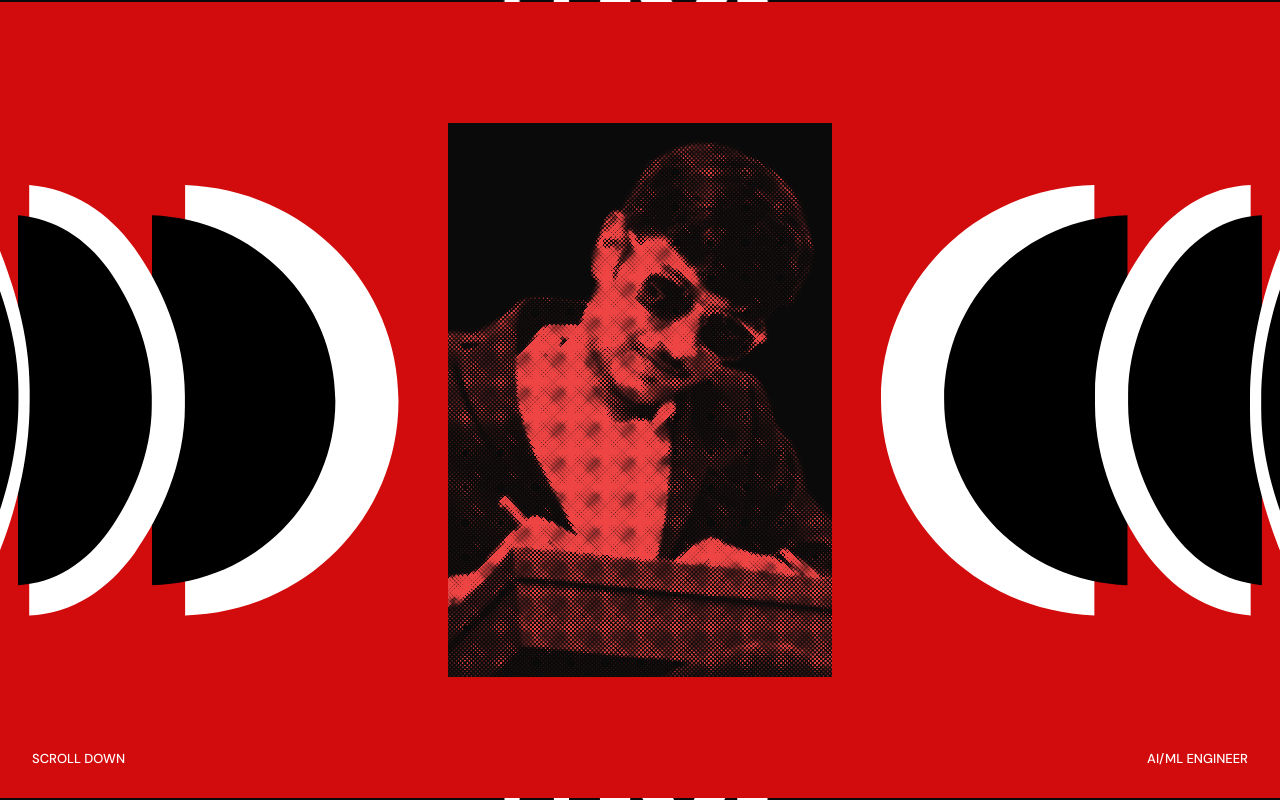
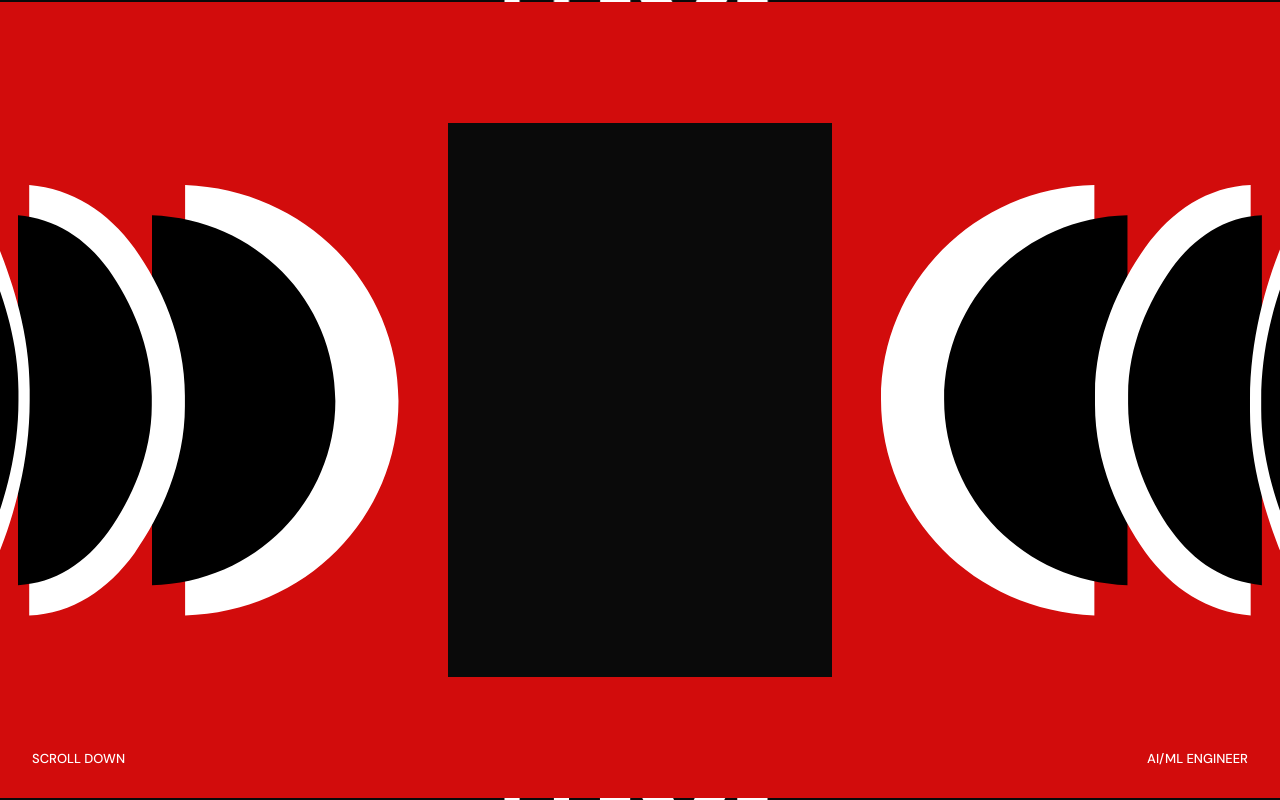
Before and after one commit to Hrithik875/PortfolioWebsite, a Next.js app: page / in a window 1280 px wide. Shown: the top 800 px of the page. Built offline with nearby package versions, Linux system fonts and the light colour scheme.

Commit message:
feat(hero/about): sync halftone entry anim, smooth hero transition, and update about headline styling

```diff
--- a/src/app/layout.tsx
+++ b/src/app/layout.tsx
@@ -36,7 +36,7 @@ const aboutSans = Public_Sans({
 
 const aboutSerif = Spectral({
   subsets: ["latin"],
-  weight: "400",
+  weight: ["400", "600", "700"],
   style: "italic",
   variable: "--font-about-serif",
   display: "swap",
--- /dev/null
+++ b/src/components/HalftoneReveal/HalftoneReveal.d.ts
@@ -0,0 +1,40 @@
+import { CSSProperties, ForwardRefExoticComponent, RefAttributes } from 'react';
+
+export interface HalftoneRevealHandle {
+  startIntro: (force?: boolean) => void;
+}
+
+export interface HalftoneRevealProps {
+  src?: string;
+  fit?: 'cover' | 'contain';
+  mode?: 'mono' | 'duotone' | 'color';
+  shape?: 'dot' | 'ellipse' | 'square' | 'diamond' | 'line' | 'cross';
+  cellSize?: number;
+  angle?: number;
+  dotScale?: number;
+  inkColor?: string;
+  accentColor?: string;
+  paperColor?: string;
+  contrast?: number;
+  brightness?: number;
+  invert?: boolean;
+  roughness?: number;
+  misregistration?: number;
+  revealRadius?: number;
+  softness?: number;
+  linger?: number;
+  reverse?: boolean;
+  wander?: boolean;
+  clickBurst?: boolean;
+  intro?: boolean;
+  playIntro?: boolean;
+  introDuration?: number;
+  className?: string;
+  style?: CSSProperties;
+}
+
+declare const HalftoneReveal: ForwardRefExoticComponent<
+  HalftoneRevealProps & RefAttributes<HalftoneRevealHandle>
+>;
+
+export default HalftoneReveal;
--- a/src/components/HalftoneReveal/HalftoneReveal.jsx
+++ b/src/components/HalftoneReveal/HalftoneReveal.jsx
@@ -1,6 +1,6 @@
 'use client';
 
-import { useEffect, useRef } from 'react';
+import { useEffect, useRef, forwardRef, useImperativeHandle } from 'react';
 
 const DEFAULT_SRC = 'https://images.unsplash.com/photo-1693250707557-a846a014b321?q=80&w=1400&auto=format&fit=crop';
 
@@ -361,7 +361,7 @@ const measureEdge = (context, image) => {
   return { matte, plain: clear < count * 0.5 && spread < 0.06 };
 };
 
-const HalftoneReveal = ({
+const HalftoneReveal = forwardRef(({
   src = DEFAULT_SRC,
   fit = 'cover',
   mode = 'mono',
@@ -384,12 +384,22 @@ const HalftoneReveal = ({
   wander = false,
   clickBurst = true,
   intro = true,
+  playIntro = true,
+  introDuration = 2.2,
   className = '',
   style
-}) => {
+}, ref) => {
   const containerRef = useRef(null);
   const canvasRef = useRef(null);
   const wakeRef = useRef(null);
+  const triggerIntroRef = useRef(null);
+
+  useImperativeHandle(ref, () => ({
+    startIntro: (force = false) => {
+      triggerIntroRef.current?.(force);
+    }
+  }));
+
   const settings = {
     fit,
     mode: MODES[mode] ?? 0,
@@ -411,7 +421,9 @@ const HalftoneReveal = ({
     reverse,
     wander,
     clickBurst,
-    intro
+    intro,
+    playIntro: Boolean(playIntro),
+    introDuration: Math.max(0.1, Number(introDuration) || 2.2)
   };
   const settingsRef = useRef(settings);
   settingsRef.current = settings;
@@ -526,7 +538,9 @@ const HalftoneReveal = ({
       image: null,
       matte: [0, 0, 0],
       key: 0,
+      introStarted: false,
       introStart: 0,
+      shouldPlayIntro: Boolean(settingsRef.current.playIntro),
       presence: 0,
       drift: 0,
       trailUntil: 0
@@ -607,7 +621,14 @@ const HalftoneReveal = ({
     const drawView = (s, now) => {
       const [fx, fy, fw, fh] = frameRect(s);
       const image = state.image;
-      const intro = !image ? 0 : !s.intro || reduce ? 1 : Math.min(1, (now - state.introStart) / 1000 / INTRO_SECONDS);
+      const duration = s.introDuration || INTRO_SECONDS;
+      const intro = !image
+        ? 0
+        : !s.intro || reduce
+        ? 1
+        : !state.introStarted
+        ? 0
+        : Math.min(1, (now - state.introStart) / 1000 / duration);
       gl.viewport(0, 0, canvas.width, canvas.height);
       gl.useProgram(viewProgram);
       gl.activeTexture(gl.TEXTURE0);
@@ -697,7 +718,7 @@ const HalftoneReveal = ({
       const intro = drawView(s, now);
 
       const busy =
-        engaged || state.presence > 0.002 || bursts.length > 0 || now < state.trailUntil || (state.image && intro < 1);
+        engaged || state.presence > 0.002 || bursts.length > 0 || now < state.trailUntil || (state.image && state.introStarted && intro < 1);
       if (busy) raf = requestAnimationFrame(frame);
       else last = 0;
     };
@@ -705,6 +726,16 @@ const HalftoneReveal = ({
     const wake = () => {
       if (!raf && alive && visible && !document.hidden) raf = requestAnimationFrame(frame);
     };
+
+    const triggerIntro = (force = false) => {
+      state.shouldPlayIntro = true;
+      if (force || !state.introStarted) {
+        state.introStarted = true;
+        state.introStart = performance.now();
+        wake();
+      }
+    };
+    triggerIntroRef.current = triggerIntro;
 
     const image = new Image();
     image.crossOrigin = 'anonymous';
@@ -727,8 +758,11 @@ const HalftoneReveal = ({
         }
       }
       state.image = image;
-      state.introStart = performance.now();
-      wake();
+      if (state.shouldPlayIntro || settingsRef.current.playIntro) {
+        triggerIntro();
+      } else {
+        drawView(settingsRef.current, performance.now());
+      }
     };
     image.src = src;
 
@@ -790,6 +824,7 @@ const HalftoneReveal = ({
       alive = false;
       cancelAnimationFrame(raf);
       wakeRef.current = null;
+      triggerIntroRef.current = null;
       image.onload = null;
       resizeObserver.disconnect();
       intersection.disconnect();
@@ -809,6 +844,12 @@ const HalftoneReveal = ({
   }, [src]);
 
   useEffect(() => {
+    if (playIntro) {
+      triggerIntroRef.current?.();
+    }
+  }, [playIntro]);
+
+  useEffect(() => {
     wakeRef.current?.();
   });
 
@@ -821,6 +862,8 @@ const HalftoneReveal = ({
       <canvas ref={canvasRef} className="absolute inset-0 block h-full w-full" aria-hidden="true" />
     </div>
   );
-};
+});
+
+HalftoneReveal.displayName = 'HalftoneReveal';
 
 export default HalftoneReveal;
--- a/src/components/IntroReveal.tsx
+++ b/src/components/IntroReveal.tsx
@@ -8,12 +8,13 @@ import { useIntro } from "@/context/IntroContext";
 import { useTheme } from "@/components/ThemeProvider";
 import { IntroHeroSvg } from "./IntroHeroSvg";
 import { useHeroScroll } from "./useHeroScroll";
-import HalftoneReveal from "@/components/HalftoneReveal/HalftoneReveal";
+import HalftoneReveal, { type HalftoneRevealHandle } from "@/components/HalftoneReveal/HalftoneReveal";
 import "./IntroReveal.css";
 
 export function IntroReveal() {
   const containerRef = useRef<HTMLDivElement>(null);
   const cardRef = useRef<HTMLDivElement>(null);
+  const halftoneRef = useRef<HalftoneRevealHandle>(null);
   const { introDone, setIntroDone, shouldRunIntro } = useIntro();
   const [isFinished, setIsFinished] = useState(() => {
     if (typeof window !== "undefined" && window.location.search.includes("test_intro=1")) {
@@ -78,6 +79,7 @@ export function IntroReveal() {
     ) {
       setIntroDone(true);
       setIsFinished(true);
+      halftoneRef.current?.startIntro();
       return;
     }
 
@@ -275,6 +277,7 @@ export function IntroReveal() {
             // Unmount preloader, unlock scroll, notify app
             setIsFinished(true);
             setIntroDone(true);
+            halftoneRef.current?.startIntro();
             if (typeof window !== "undefined") {
               window.scrollTo(0, 0);
             }
@@ -410,10 +413,13 @@ export function IntroReveal() {
             {
               clipPath: "polygon(0% 0%, 100% 0%, 100% 100%, 0% 100%)",
               duration: 0.75,
+              onComplete: () => {
+                halftoneRef.current?.startIntro(true);
+              },
             },
             6.25
           )
-          // Phase 1: "Hey there!" entrance animation
+          // Phase 1: "Hey there!" entrance animation (starts after dots bloom begins on fully displayed card)
           .to(
             ".container .card-title-1 .char span",
             {
@@ -421,7 +427,7 @@ export function IntroReveal() {
               duration: 0.65,
               stagger: 0.04,
             },
-            6.7
+            7.3
           )
           // Phase 2: "Hey there!" reverse animation (after clear reading pause)
           .to(
@@ -431,7 +437,7 @@ export function IntroReveal() {
               duration: 0.5,
               stagger: 0.03,
             },
-            8.6
+            8.9
           )
           // Phase 3: "I'm Hrithik" entrance animation
           .to(
@@ -441,10 +447,10 @@ export function IntroReveal() {
               duration: 0.7,
               stagger: 0.04,
             },
-            9.2
+            9.5
           )
           // Hold settle buffer so final text is fully settled before timeline completes
-          .set({}, {}, 10.6);
+          .set({}, {}, 11.0);
       }, containerRef);
     };
 
@@ -525,6 +531,7 @@ export function IntroReveal() {
         <div className="card" ref={cardRef}>
           <div className="card-halftone">
             <HalftoneReveal
+              ref={halftoneRef}
               src="/images/hero-halftone.png"
               mode="mono"
               shape="dot"
@@ -533,6 +540,8 @@ export function IntroReveal() {
               inkColor="#ef4444"
               paperColor={paperColor}
               revealRadius={160}
+              playIntro={isFinished}
+              introDuration={2.2}
               style={{ width: "100%", height: "100%" }}
             />
           </div>
--- a/src/components/about/About.module.css
+++ b/src/components/about/About.module.css
@@ -23,14 +23,15 @@
   will-change: transform;
 }
 
-/* Feather = the "blurry spread" that hangs ABOVE the About background and dissolves the hero.
+/* Feather = progressive blurred spread that hangs over the hero.
+   Overlaps .bg by 2px to guarantee no subpixel seam or gap on fractional DPI displays.
    NOTE: never put opacity / filter / mask on .root or .bg — that would make them a "backdrop root"
    and the backdrop-filter below would stop seeing the hero. */
 .feather {
   position: absolute;
   left: 0;
   right: 0;
-  bottom: 100%;
+  bottom: calc(100% - 2px);
   height: var(--feather, 35vh);
   pointer-events: none;
 }
@@ -41,15 +42,21 @@
   background: linear-gradient(
     to bottom,
     rgba(var(--about-rgb, 10, 10, 10), 0) 0%,
-    rgba(var(--about-rgb, 10, 10, 10), 0.16) 24%,
-    rgba(var(--about-rgb, 10, 10, 10), 0.48) 52%,
-    rgba(var(--about-rgb, 10, 10, 10), 0.82) 80%,
+    rgba(var(--about-rgb, 10, 10, 10), 0.02) 15%,
+    rgba(var(--about-rgb, 10, 10, 10), 0.08) 30%,
+    rgba(var(--about-rgb, 10, 10, 10), 0.22) 45%,
+    rgba(var(--about-rgb, 10, 10, 10), 0.45) 60%,
+    rgba(var(--about-rgb, 10, 10, 10), 0.72) 75%,
+    rgba(var(--about-rgb, 10, 10, 10), 0.90) 86%,
+    rgba(var(--about-rgb, 10, 10, 10), 0.98) 94%,
+    rgb(var(--about-rgb, 10, 10, 10)) 98%,
     rgb(var(--about-rgb, 10, 10, 10)) 100%
   );
+  z-index: 2;
 }
 
-/* Three stacked backdrop blurs, each masked to a different band = a progressive blur
-   (sharp at the top of the feather, very soft where it meets the About background). */
+/* Three stacked progressive backdrop blurs that smoothly dissolve the hero artwork
+   into the feather tint with no hard edge or cutoff. */
 .featherBlur {
   position: absolute;
   inset: 0;
@@ -57,10 +64,11 @@
   backdrop-filter: blur(var(--b));
   -webkit-mask-image: linear-gradient(to bottom, transparent var(--m0), #000 var(--m1));
   mask-image: linear-gradient(to bottom, transparent var(--m0), #000 var(--m1));
+  z-index: 1;
 }
-.fb1 { --b: 3px;  --m0: 0%;  --m1: 35%; }
-.fb2 { --b: 10px; --m0: 25%; --m1: 65%; }
-.fb3 { --b: 24px; --m0: 55%; --m1: 100%; }
+.fb1 { --b: 4px;  --m0: 0%;  --m1: 30%; }
+.fb2 { --b: 14px; --m0: 20%; --m1: 60%; }
+.fb3 { --b: 32px; --m0: 45%; --m1: 85%; }
 
 /* ── Portrait ──
    position:fixed + a scroll-scrubbed transform = the portrait is NOT part of the page flow, so its
@@ -120,15 +128,12 @@
 
 .headline {
   margin: 0 0 0 4.5vw;
-  max-width: 60.6vw;                /* reference: .about-text is 66.6% of (viewport - 2 x 4.5vw) */
-  /* From the reference's own CSS: line-height 1.45, letter-spacing -0.01em, colour #f0f0f0.
-     3.6vw (69px @1918) is what the measured 100px line pitch implies (100 / 1.45).
-     Family is set explicitly so a global h1-h6 rule can't override it. */
+  max-width: 43vw;
   font-family: var(--font-about-sans), "Public Sans", "Helvetica Neue", Arial, sans-serif;
-  font-weight: 480;
-  font-size: clamp(1.9rem, 3.6vw, 5.2rem);
-  line-height: 1.45;
-  letter-spacing: -0.01em;
+  font-weight: 600;
+  font-size: clamp(2.2rem, 3.6vw, 5.4rem);
+  line-height: 1.35;
+  letter-spacing: -0.015em;
   color: rgb(var(--about-fg, 240, 240, 240));
 }
 
@@ -143,10 +148,15 @@
 .serif {
   font-family: var(--font-about-serif), "Spectral", Georgia, serif;
   font-style: italic;
-  font-weight: 400;
+  font-weight: 600;
   font-size: 1.05em;
   line-height: 1;
   letter-spacing: -0.01em;
+  color: #d20c0c;
+}
+
+.break {
+  display: block;
 }
 
 .textBlock {
@@ -191,6 +201,7 @@
   .textBlock { margin: 11vh 0 0 6vw; width: 74vw; }
   .paragraph { font-size: 4.8vw; }
   .info { font-size: 3.6vw; margin-top: 8vw; }
+  .break { display: none; }
 }
 
 @media (prefers-reduced-motion: reduce) {
--- a/src/components/about/About.tsx
+++ b/src/components/about/About.tsx
@@ -177,10 +177,10 @@ export function About() {
       {/* background + blurred feather that slides over the hero */}
       <div ref={bg} className={s.bg} aria-hidden="true">
         <div className={s.feather}>
-          <div className={s.featherTint} />
           <div className={`${s.featherBlur} ${s.fb1}`} />
           <div className={`${s.featherBlur} ${s.fb2}`} />
           <div className={`${s.featherBlur} ${s.fb3}`} />
+          <div className={s.featherTint} />
         </div>
       </div>
 
@@ -203,6 +203,7 @@ export function About() {
                   p.italic ? <em key={j} className={s.serif}>{p.text}</em> : <Fragment key={j}>{p.text}</Fragment>
                 )}
               </span>
+              {w.breakAfter ? <br className={s.break} /> : null}
               {w.spaceAfter ? " " : null}
             </Fragment>
           ))}
--- a/src/lib/aboutContent.ts
+++ b/src/lib/aboutContent.ts
@@ -5,11 +5,15 @@ export type Span = { text: string; italic?: boolean };
 export const about = {
   /** Headline: mix roman + italic spans. Italic spans render in Instrument Serif Italic. */
   headline: [
-    { text: "As an " },
-    { text: "AI/ML engineer", italic: true },
-    { text: ", I build intelligent systems that think — blending technical " },
-    { text: "precision", italic: true },
-    { text: " and craft." },
+    { text: "Thoughtful by " },
+    { text: "design", italic: true },
+    { text: ", curious by " },
+    { text: "nature", italic: true },
+    { text: ",\nbringing ideas to life through " },
+    { text: "code", italic: true },
+    { text: " and " },
+    { text: "creativity", italic: true },
+    { text: "." },
   ] as Span[],
 
   paragraph:
--- a/src/lib/splitWords.ts
+++ b/src/lib/splitWords.ts
@@ -3,6 +3,7 @@ import type { Span } from "./aboutContent";
 export type WordToken = {
   parts: { text: string; italic: boolean }[];
   spaceAfter: boolean;
+  breakAfter?: boolean;
 };
 
 /**
@@ -17,7 +18,12 @@ export function buildWords(spans: Span[]): WordToken[] {
     for (const piece of span.text.split(/(\s+)/).filter(Boolean)) {
       const last = words[words.length - 1];
       if (/^\s+$/.test(piece)) {
-        if (last) last.spaceAfter = true;
+        if (last) {
+          last.spaceAfter = true;
+          if (piece.includes("\n")) {
+            last.breakAfter = true;
+          }
+        }
       } else if (last && !last.spaceAfter) {
         // Glue punctuation / continuation to the previous word
         last.parts.push({ text: piece, italic });
```
